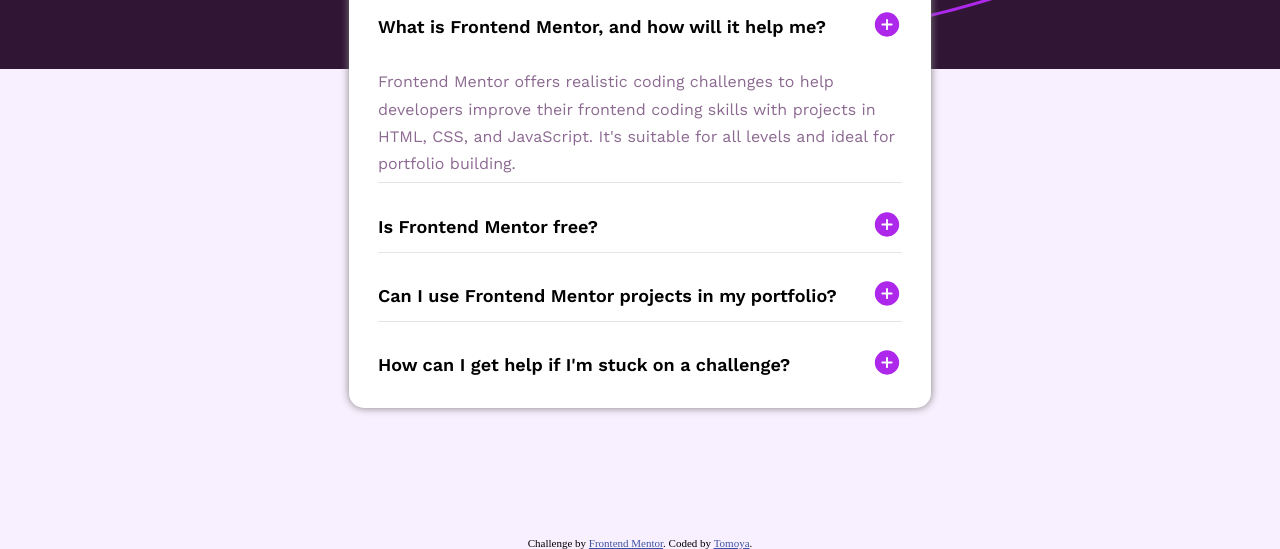
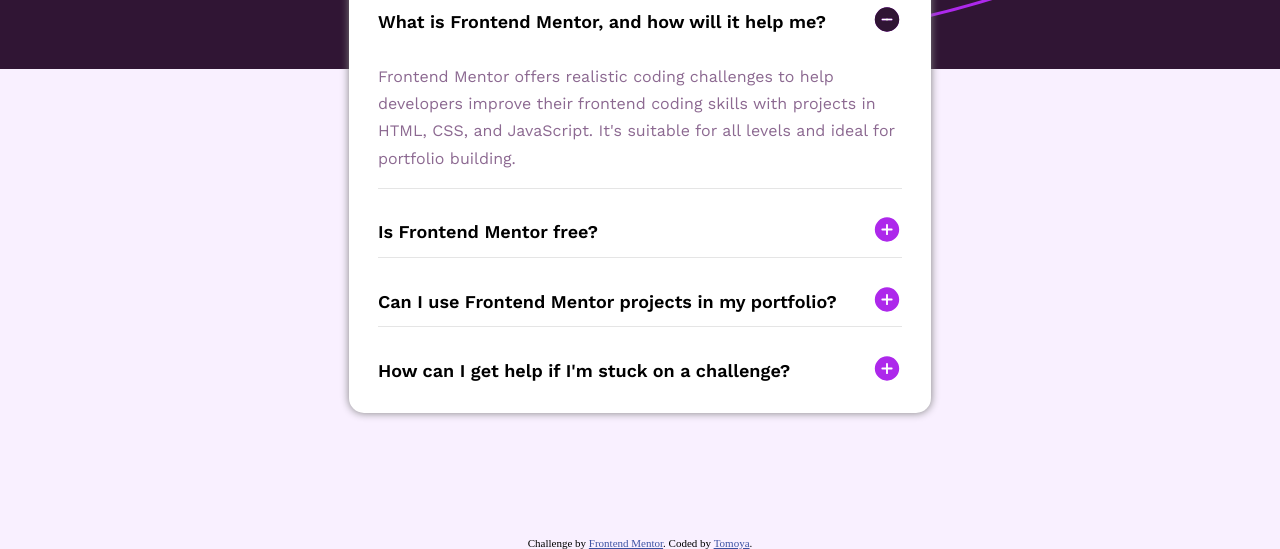
Before and after one commit to Tomoya300/faq-accordion, a plain HTML site: page index.html in a window 1280 px wide. Shown: the part 251-800 px from the top of the page. Drawn offline with nearby package versions, Linux system fonts and the light colour scheme; a web font is replaced by a local one.

Commit message:
modified default minus class

```diff
--- a/index.html
+++ b/index.html
@@ -41,7 +41,7 @@
             <h2>What is Frontend Mentor, and how will it help me?</h2>
             <div class="plus_minus">
               <img src="./assets/images/icon-plus.svg" alt="plus icon" class="plus">
-              <img src="./assets/images/icon-minus.svg" alt="minus icon" class="minus">
+              <img src="./assets/images/icon-minus.svg" alt="minus icon" class="minus minus_appear">
             </div>
           </div>
           <div class="faq_answer open">
--- a/scss/style.scss
+++ b/scss/style.scss
@@ -99,7 +99,7 @@ main {
                 line-height: 1.7;
 
                 &.open {
-                    max-height: 130px;
+                    max-height: 300px;
                     transition: all 0.5s ease;
                 }
             }
```
Also changed, not shown: css/style.css.
